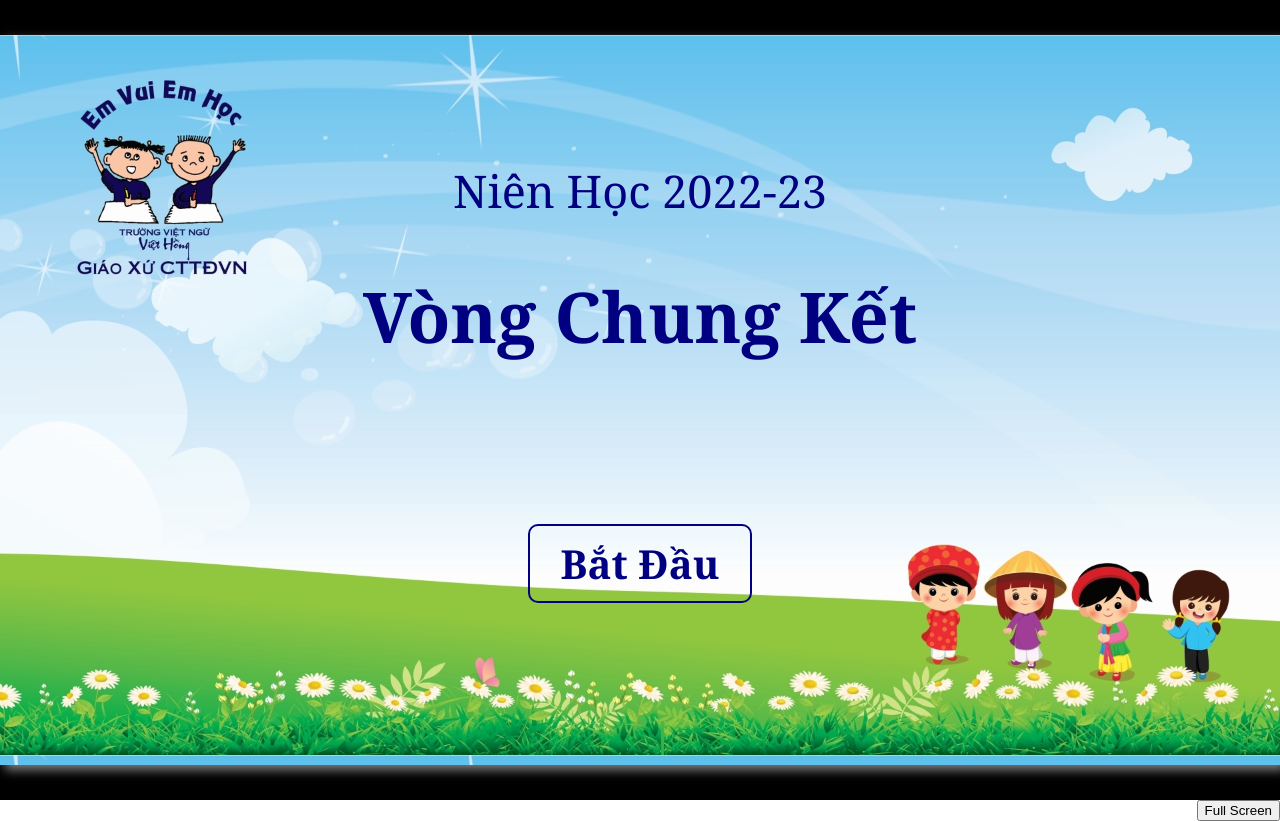
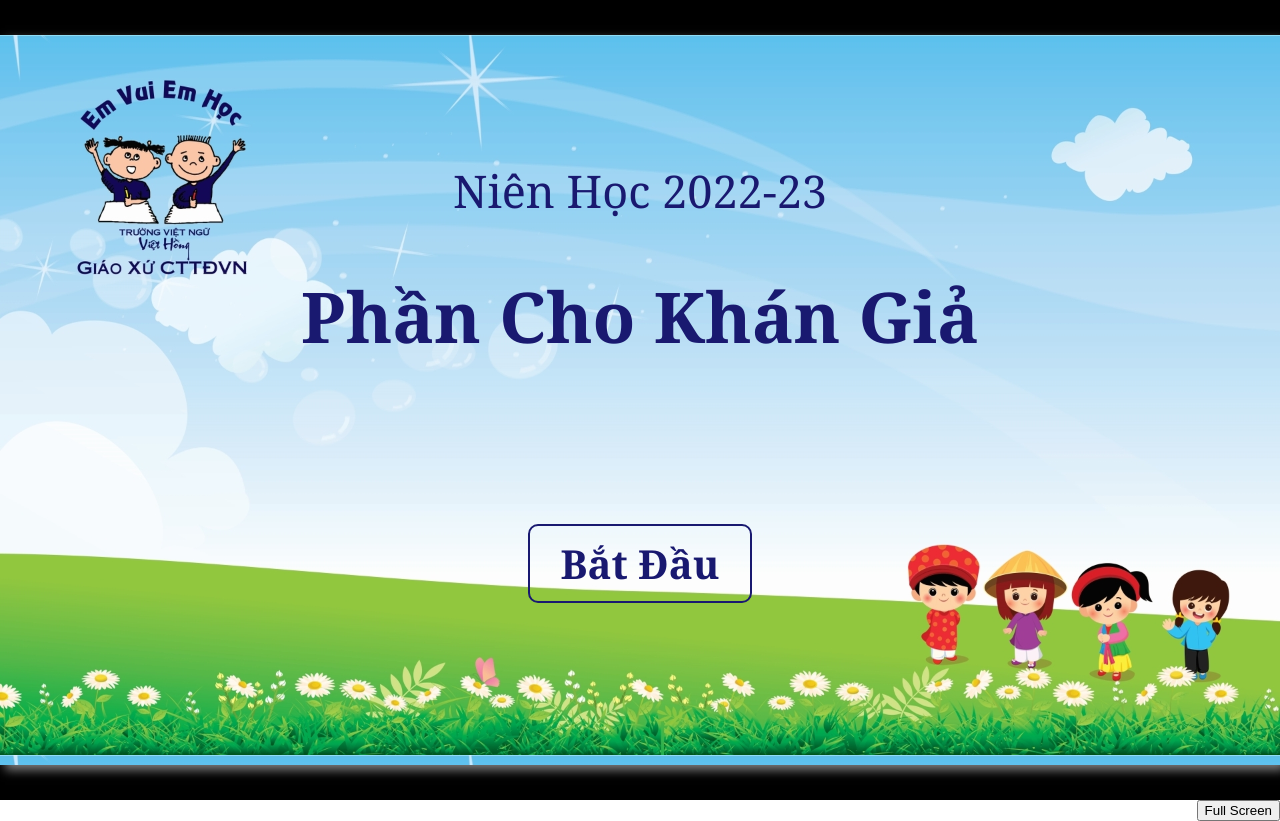
Before and after one commit to ankpham/vh-audience-round, a React (Create React App) app: page / in a window 1280 px wide. Built offline with nearby package versions, Linux system fonts and the light colour scheme.

Commit message:
styling and name change

```diff
--- a/src/pages/Home.jsx
+++ b/src/pages/Home.jsx
@@ -6,7 +6,7 @@ const Home = () => {
         <div className='home'>
             <div className='container'>
                 <h1 className='heading'>Niên Học 2022-23</h1>
-                <h1 className='sub-heading'>Vòng Chung Kết</h1>
+                <h1 className='sub-heading'>Phần Cho Khán Giả</h1>
                 <Link className="start-link link" to="/selection">Bắt Đầu</Link>
             </div>
         </div>
--- a/src/style/style.css
+++ b/src/style/style.css
@@ -11,7 +11,7 @@
 
 body {
     overflow: hidden; /*remove overflow hidden to add scrollbar and access full screen button*/
-    color: navy;
+    color: midnightblue;
     font-family: Cambria;
     font-weight: 600;
 }
@@ -43,12 +43,12 @@ body {
 }
 
 .link {
-    color: navy;
+    color: midnightblue;
     display: block;
     text-align: center;
     width: 200px;
     text-decoration: none;
-    border: navy solid 2px;
+    border: midnightblue solid 2px;
     border-radius: 10px;
     padding: 10px;
     margin: 5px;
@@ -57,11 +57,11 @@ body {
 }
 
 .link:hover {
-    border: navy 3px solid;
+    border: midnightblue 3px solid;
 }
 
 .link:active {
-    border: navy 4px solid;
+    border: midnightblue 4px solid;
 }
 
 .select {
@@ -81,11 +81,11 @@ body {
 }
 
 .select:hover {
-    border: 2px navy inset;
+    border: 2px midnightblue inset;
 }
 
 .select.active {
-    border: 3px navy inset;
+    border: 3px midnightblue inset;
 }
 
 .link.back-to-selection {
@@ -133,7 +133,7 @@ input {
 }
 
 .link.next {
-    color: navy;
+    color: midnightblue;
     border: none;
     font-weight: 900;
     font-size: 90px;
```
